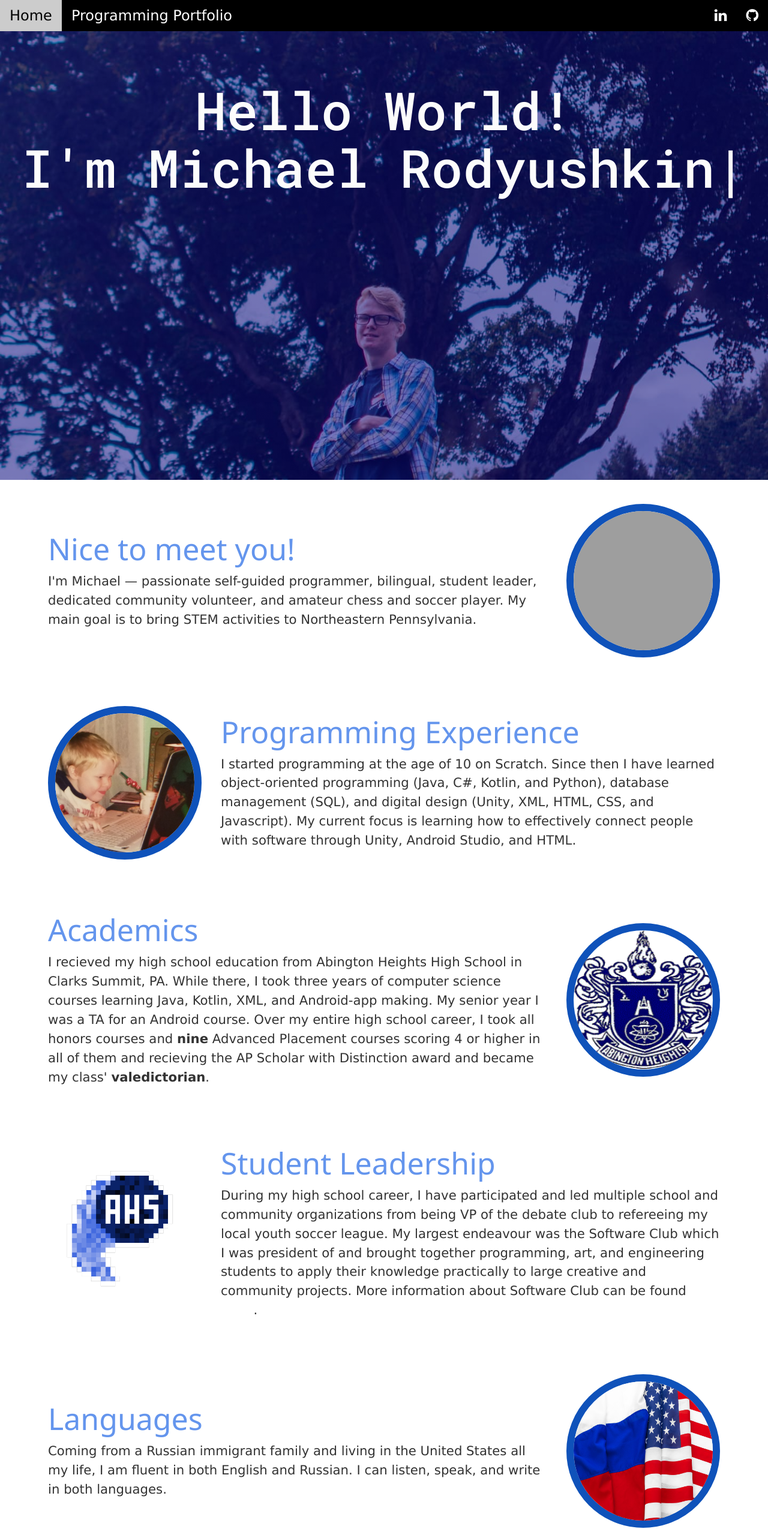
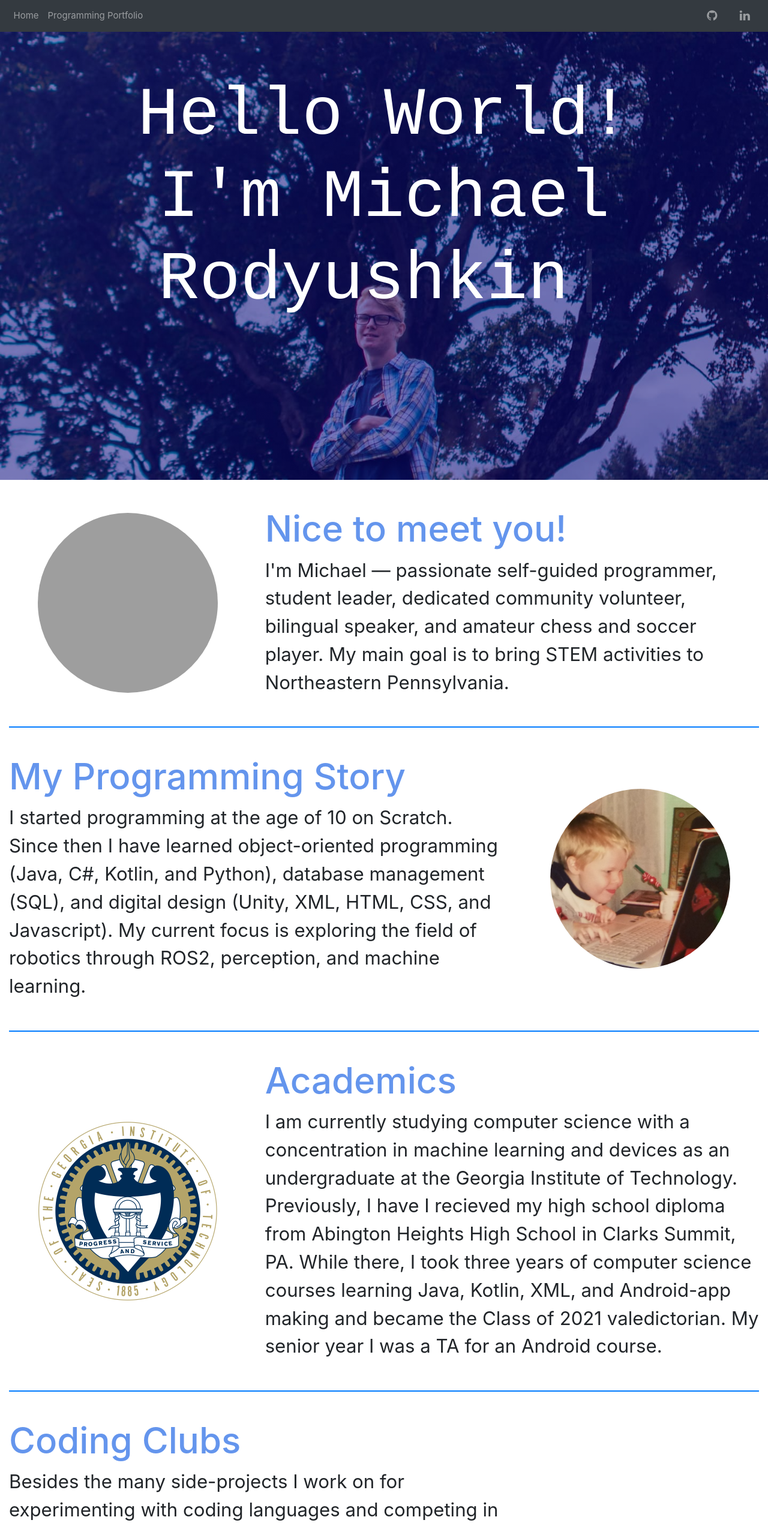
Before and after one commit to PotentialError/PotentialError.github.io, a plain HTML site: page index.html in a window 1280 px wide. Shown: the top 2549 px of the page at 60% size. Drawn offline with nearby package versions, Linux system fonts and the light colour scheme; grey boxes are pictures that could not be loaded.

Commit message:
Rebuilt main page with Bootstrap

```diff
--- a/aboutMeCSS.css
+++ /dev/null
@@ -1,104 +0,0 @@
-main, body, html {
-    height: 100%;
-    margin: 0;
-    font-size: 5px;
-}
-h1 { font-size: 3em !important;}
-h2 { font-size: 2.5em !important; }
-h3 {
-    font-size: 2em !important;
-    color: cornflowerblue;
-}
-h4 { font-size: 1.5em !important; }
-p { font-size: 0.85em !important; }
-#title {
-    position: absolute;
-    color: rgb(252, 252, 252);
-    padding: 5px;
-    top: 15%;
-    font-size: 3.5em !important;
-    /*font-size: calc(100% + 3vw + 3vh);*/
-    /*font-size: 125px;*/
-    font-family: 'Roboto Mono', monospace;
-}
-a, a:visited, a:hover, a:active, a:link {
-    color: white;
-    text-decoration: none;
-}
-.socialMediaIcon {
-    width: 20px;
-    height: 20px;
-    position: relative;
-    margin-top: -8px;
-    filter: invert(66%) sepia(6%) saturate(24%) hue-rotate(340deg) brightness(94%) contrast(92%);
-}
-.fadeIn, .slideFromLeft, .slideFromRight
-{
-    opacity:0;
-}
-.bg {
-    /* The image used */
-    background-image: linear-gradient(rgba(0, 0, 128,0.5), rgba(0, 0, 128,0.5)), url("profile.jpg");
-
-    /* Full height */
-    height: 100%;
-
-    /* Center and scale the image nicely */
-    background-position: center;
-    background-repeat: no-repeat;
-    background-size: cover;
-    position: relative;
-    display: flex;
-    justify-content: center;
-  }
-.imageCenter {
-    align-items: center;
-    display: flex;
-    justify-content: center;
-    border: 0.5em solid rgb(15, 82, 186);
-}
-.aboutMeContentImages {
-    border-radius: 50%;
-    border: 0.5em solid rgb(15, 82, 186);
-    width: 20vw;
-    height: 20vw;
-}
-#softwareClubLogo {
-    width: 20vw;
-    height: 20vw;
-}
-.aboutMeContent {
-    margin-left: 5vw;
-    margin-right: 5vw;
-    margin-top: 5vh;
-    padding-bottom: 5vh;
-}
-/* Extra small devices (phones, 600px and down) */
-@media (max-width: 600px){
-    main, body {font-size:12px;}
-    #title {top: 35%;}
-}
-
-/* Small devices (portrait tablets and large phones, 600px and up) */
-@media (min-width: 600px) {
-    main, body {font-size:15px;}
-    #title {top: 35%;}
-}
-
-/* Medium devices (landscape tablets, 768px and up) */
-@media (min-width: 768px) {
-    main, body {font-size:17px;}
-    #title {top: 15%;}
-}
-
-/* Large devices (laptops/desktops, 992px and up) */
-@media (min-width: 992px) {
-    main, body {font-size:20px;}
-    #title {top: 15%;}
-}
-
-/* Extra large devices (large laptops and desktops, 1200px and up) */
-@media (min-width: 1200px) {
-    main, body {font-size: 25px;}
-    #title {top: 15%;}
-}
--- a/index.html
+++ b/index.html
@@ -1,112 +1,135 @@
 <!DOCTYPE html>
-<html>
+<html lang="en">
     <head>
         <title>Home</title>
+        <meta charset="utf-8">
+        <meta name="viewport" content="width=device-width, initial-scale=1, shrink-to-fit=no">
+        <!-- Logos for NavBar -->
+        <link rel="stylesheet" href="https://cdnjs.cloudflare.com/ajax/libs/font-awesome/4.7.0/css/font-awesome.min.css">
+        <!-- Associated CSS -->
+        <link rel="stylesheet" href="mainPageCSS.css">
+        <!-- W3 CSS Library -->
+        <link rel="stylesheet" href="https://www.w3schools.com/w3css/4/w3.css">
+        <!-- JQuery Import -->
         <script src="https://ajax.googleapis.com/ajax/libs/jquery/3.5.1/jquery.min.js"></script>
+        <!-- Associated Script -->
         <script src="./logic.js"></script>
-        <meta charset="UTF-8">
-        <meta name="viewport" content="width=device-width, initial-scale=1.0">
-        <link rel="stylesheet" href="https://maxcdn.bootstrapcdn.com/bootstrap/3.4.1/css/bootstrap.min.css">
-        <script src="https://ajax.googleapis.com/ajax/libs/jquery/3.5.1/jquery.min.js"></script>
-        <script src="https://maxcdn.bootstrapcdn.com/bootstrap/3.4.1/js/bootstrap.min.js"></script>
-        <link rel="stylesheet" href="aboutMeCSS.css">
-        <link rel="preconnect" href="https://fonts.gstatic.com">
-        <link href="https://fonts.googleapis.com/css2?family=Roboto+Mono:wght@500&display=swap" rel="stylesheet">
-        <link rel="stylesheet" href="https://www.w3schools.com/w3css/4/w3.css">
+        <!-- Script for Typed Style -->
         <script src="typed.js"></script>
-        <link rel="stylesheet" href="https://cdnjs.cloudflare.com/ajax/libs/font-awesome/4.7.0/css/font-awesome.min.css">
+        <!-- Bootstrap Requirements-->
+        <link rel="stylesheet" href="https://stackpath.bootstrapcdn.com/bootstrap/4.1.3/css/bootstrap.min.css" integrity="sha384-MCw98/SFnGE8fJT3GXwEOngsV7Zt27NXFoaoApmYm81iuXoPkFOJwJ8ERdknLPMO" crossorigin="anonymous">
+        <script src="https://code.jquery.com/jquery-3.1.0.js"></script>
+        <script src="https://cdnjs.cloudflare.com/ajax/libs/popper.js/1.12.9/umd/popper.min.js" integrity="sha384-ApNbgh9B+Y1QKtv3Rn7W3mgPxhU9K/ScQsAP7hUibX39j7fakFPskvXusvfa0b4Q" crossorigin="anonymous"></script>
+        <script src="https://maxcdn.bootstrapcdn.com/bootstrap/4.0.0/js/bootstrap.min.js" integrity="sha384-JZR6Spejh4U02d8jOt6vLEHfe/JQGiRRSQQxSfFWpi1MquVdAyjUar5+76PVCmYl" crossorigin="anonymous"></script>
     </head>
+    <!-- NavBar -->
+    <header>
+        <nav class="navbar navbar-expand-md bg-dark navbar-dark fixed-top">
+
+            <!-- Toggler/collapsibe Button -->
+            <button class="navbar-toggler" type="button" data-toggle="collapse" data-target="#collapsibleNavbar">
+              <span class="navbar-toggler-icon"></span>
+            </button>
+
+            <!-- Navbar links -->
+            <div class="collapse navbar-collapse" id="collapsibleNavbar">
+                <ul class="navbar-nav mr-auto mt-2 mt-lg-0">
+                    <a class="nav-link" href="#">Home</a>
+                    <a class="nav-link" href="./programming.html">Programming Portfolio</a>
+                </ul>
+                <ul class="navbar-nav my-2 my-lg-0">
+                    <div class="row">
+                        <a class="nav-link mr-4 ml-3" href="https://github.com/PotentialError" target="_blank"><i class="fa fa-github fa-lg" aria-hidden="true"></i></a>
+                        <a class="nav-link mr-4" href="https://www.linkedin.com/in/michael-rodyushkin/" target="_blank"><i class="fa fa-linkedin fa-lg" aria-hidden="true"></i></i></a>
+                    </div>
+                </ul>
+            </div>
+          </nav>
+    </header>
+
     <body>
-        <header>
-          <nav class="w3-top">
-            <div class="w3-bar w3-black w3-xlarge">
-              <a href="./index.html" class="w3-bar-item w3-button">Home</a>
-              <a href="./programming.html" class="w3-bar-item w3-button">Programming Portfolio</a>
-              <div>
-                <a href="https://github.com/PotentialError" class="w3-bar-item w3-button w3-right" target="_blank"><i class="fa fa-github" aria-hidden="true"></i></a>
-                <a href="https://www.linkedin.com/in/michael-rodyushkin/" class="w3-bar-item w3-button w3-right" target="_blank"><i class="fa fa-linkedin" aria-hidden="true"></i></i></a>
+        <!-- Title Jumbotron -->
+        <div class="jumbotron text-center rounded-0 titleBackground" style="height:100vh;">
+            <h1 class="text-white my-auto" id="title" ><span id="openingText"></span></h1>
+        </div>
+
+        <!-- About Me Section -->
+
+        <div class="container-fluid" style="margin-top: 30px;">
+            <!-- Intro Section -->
+            <div class="row flex-nowrap mt-5 mb-5">
+                <div class="col-sm-4 my-auto">
+                    <img class = "slideFromLeft rounded-circle aboutMe mx-auto d-block" src="profile2.jpg">
+                </div>
+                <div class="col-sm-8 my-auto">
+                    <h2 class="fadeIn">Nice to meet you!</h1>
+                    <h3 class="slideFromRight"><small>I'm Michael — passionate self-guided programmer, student leader,
+                        dedicated community volunteer, bilingual speaker, and amateur chess and soccer player. My main goal is to bring STEM activities
+                        to Northeastern Pennsylvania.</small></h3>
                 </div>
             </div>
-          </nav>
-            <!--<nav class="navbar navbar-inverse navbar-fixed-top">
-                <div class="container-fluid">
-                  <div class="navbar-header">
-                    <a class="navbar-brand">Michael Rodyushkin</a>
+            <hr class = "border border-primary">
+
+            <!-- My Programming Story -->
+            <div class="row flex-nowrap mt-5 mb-5">
+                <div class="col-sm-8 my-auto">
+                    <h2 class="fadeIn">My Programming Story</h1>
+                    <h3 class="slideFromLeft"><small>I started programming at the age of 10 on Scratch. Since then I have learned object-oriented
+                        programming (Java, C#, Kotlin, and Python), database management (SQL), and digital design (Unity, XML, HTML, CSS, and Javascript).
+                        My current focus is exploring the field of robotics through ROS2, perception, and machine learning.</small></h3>
                 </div>
-                  <ul class="nav navbar-nav">
-                    <li class="active"><a href="./index.html">Home</a></li>
-                    <li><a href="./programming.html">Programming Experience</a></li>
-                  </ul>
-                  <ul class="nav navbar-nav navbar-right">
-                    <li><a href="#"></a></li>
-                  </ul>
-                </div>
-              </nav> -->
-        </header>
-        <main>
-            <div class="bg" style="text-align: center;">
-                <h1 id="title"><span id="openingText"></span></h1>
-            </div>
-            <div class="aboutMeContent">
-              <div class="w3-container w3-cell w3-cell-middle">
-                <h3 class = "fadeIn">Nice to meet you!</h3>
-                <p class="slideFromLeft">I'm Michael — passionate self-guided programmer, bilingual, student leader,
-                  dedicated community volunteer, and amateur chess and soccer player. My main goal is to bring STEM activities
-                  to Northeastern Pennsylvania.</p>
-              </div>
-              <div class="w3-container w3-cell w3-cell-middle">
-                <img class="slideFromRight aboutMeContentImages" src="profile2.jpg">
+                <div class="col-sm-4 my-auto">
+                    <img class="rounded-circle aboutMe mx-auto d-block slideFromRight" src="michaelCoding.jpg">
                 </div>
             </div>
-            <div class="aboutMeContent">
-              <div class="w3-container w3-cell w3-cell-middle">
-                <img class="slideFromLeft aboutMeContentImages" src="michaelCoding.jpg">
+            <hr class = "border border-primary">
+
+            <!-- Academics Section -->
+            <div class="row flex-nowrap mt-5 mb-5">
+                <div class="col-sm-4 my-auto">
+                    <img class = "slideFromLeft rounded-circle aboutMe mx-auto d-block" src="GTLogo.png">
                 </div>
-              <div class="w3-container w3-cell w3-cell-middle">
-                <h3 class = "fadeIn">Programming Experience</h3>
-                <p class="slideFromRight">I started programming at the age of 10 on Scratch. Since then I have learned object-oriented
-                  programming (Java, C#, Kotlin, and Python), database management (SQL), and digital design (Unity, XML, HTML, CSS, and Javascript).
-                  My current focus is learning how to effectively connect people with software through Unity, Android Studio, and HTML.
-                </p>
+                <div class="col-sm-8 my-auto">
+                    <h2 class="fadeIn">Academics</h1>
+                    <h3 class="slideFromRight"><small> I am currently studying computer science with a concentration in machine learning and devices
+                        as an undergraduate at the Georgia Institute of Technology. Previously, I have I recieved my high school diploma from
+                        Abington Heights High School in Clarks Summit, PA. While there, I took three years of computer science courses learning
+                        Java, Kotlin, XML, and Android-app making and became the Class of 2021 valedictorian. My senior year I was a TA for
+                        an Android course.</small></h3>
                 </div>
             </div>
-            <div class="aboutMeContent">
-              <div class="w3-container w3-cell w3-cell-middle">
-                <h3 class = "fadeIn">Academics</h3>
-                <p class="slideFromRight">I recieved my high school education from Abington Heights High School in Clarks Summit, PA. While there,
-                   I took three years of computer science courses learning Java, Kotlin, XML, and Android-app making. My senior year I was a TA for
-                   an Android course. Over my entire high school career, I took all honors courses and <b>nine</b> Advanced Placement courses scoring 4 or
-                   higher in all of them and recieving the AP Scholar with Distinction award and became my class' <b>valedictorian</b>.</p>
+            <hr class = "border border-primary">
+
+            <!-- Coding Clubs -->
+            <div class="row flex-nowrap mt-5 mb-5">
+                <div class="col-sm-8 my-auto">
+                    <h2 class="fadeIn">Coding Clubs</h1>
+                    <h3 class="slideFromLeft"><small> Besides the many side-projects I work on for experimenting with coding languages and competing in
+                        competitions found in my <a href="./programming.html" target="_blank"> Programming Portfolio</a>, I am a member and/or leader of
+                        many coding-based organizations. At Georgia Tech, I am a current software member of the <a href="https://robojackets.org/" target="_blank"> RoboJackets</a>,
+                        <a href="https://marinerobotics.gtorg.gatech.edu/" target="_blank">Marine Robotics</a>, and <a href="https://vgdev.gtorg.gatech.edu/" target="_blank">VGDev</a> clubs.
+                        During my high school career, I was president and co-founder of one of the largest clubs in the school,
+                        <a href="https://sites.google.com/view/ah-software/home?authuser=0" target="_blank">Software Club</a>, which brought
+                        together programming, art, and engineering students to apply their knowledge practically to large creative and community
+                        computer science projects.</small></h3>
                 </div>
-              <div class="w3-container w3-cell w3-cell-middle">
-                <img class="slideFromLeft aboutMeContentImages" src="AbingtonLogo.png">
+                <div class="col-sm-4 my-auto">
+                    <img class="rounded-circle aboutMe mx-auto d-block slideFromRight" src="softwareClubLogoGif.gif">
                 </div>
             </div>
-            <div class="aboutMeContent">
-              <div class="w3-container w3-cell w3-cell-middle">
-                <img id= "softwareClubLogo" src="softwareClubLogoGif.gif">
+            <hr class = "border border-primary">
+
+            <!-- Languages -->
+            <div class="row flex-nowrap mt-5 mb-5">
+                <div class="col-sm-4 my-auto">
+                    <img class = "slideFromLeft rounded-circle aboutMe mx-auto d-block" src="AmericanRussianFlag.jpg">
                 </div>
-              <div class="w3-container w3-cell w3-cell-middle">
-                <h3 class = "fadeIn">Student Leadership</h3>
-                <p class="slideFromRight">During my high school career, I have participated and led multiple school and community
-                  organizations from being VP of the debate club to refereeing my local youth soccer league.
-                  My largest endeavour was the Software Club which I was president of and brought together programming, art,
-                  and engineering students to apply their knowledge practically to large creative and community projects.
-                  More information about Software Club can be found <b><a href="https://sites.google.com/view/ah-software/home?authuser=0" target="_blank">
-                  here</a></b>.</p>
+                <div class="col-sm-8 my-auto">
+                    <h2 class="fadeIn">Languages</h1>
+                    <h3 class="slideFromRight"><small> Coming from a Russian immigrant family and living in the United States all my life, I am fluent in both English and Russian.
+                        I can listen, speak, and write in both languages.</small></h3>
                 </div>
             </div>
-            <div class="aboutMeContent">
-              <div class="w3-container w3-cell w3-cell-middle">
-                <h3 class = "fadeIn">Languages</h3>
-                <p class="slideFromLeft">Coming from a Russian immigrant family and living in the United States all my life, I am fluent in both English and Russian.
-                  I can listen, speak, and write in both languages.</p>
         </div>
-              <div class="w3-container w3-cell w3-cell-middle">
-                <img class="slideFromRight aboutMeContentImages" src="AmericanRussianFlag.jpg">
-              </div>
-            </div>
-        </main>
-
     </body>
 </html>
--- a/logic.js
+++ b/logic.js
@@ -35,10 +35,10 @@ $(window).on("scroll", function(){
       $(this).css("opacity", "1");
     }
   });
-  if(($(window).scrollTop() + $(window).height()) > ($("#softwareClubLogo").offset().top + $("#softwareClubLogo").height()/2) && !softwareClubLogoDone) {
-    softwareClubLogoDone = true;
-    setTimeout(changeSoftwareClubLogo, 1000);
-  }
+  // if(($(window).scrollTop() + $(window).height()) > ($("#softwareClubLogo").offset().top + $("#softwareClubLogo").height()/2) && !softwareClubLogoDone) {
+    //softwareClubLogoDone = true;
+    //setTimeout(changeSoftwareClubLogo, 1000);
+  //}
 });
 });
 function changeSoftwareClubLogo() {
--- /dev/null
+++ b/mainPageCSS.css
@@ -0,0 +1,86 @@
+img.aboutMe {
+    object-fit: cover;
+}
+h1 {
+    font-size: 4em;
+}
+h2 {
+    font-size: 2em !important;
+    color: cornflowerblue !important;
+}
+h3 {
+    font-size: 1.3em !important;
+}
+.titleBackground {
+    /* The image used */
+    background-image: linear-gradient(rgba(0, 0, 128,0.5), rgba(0, 0, 128,0.5)), url("profile.jpg");
+
+    /* Full height */
+    height: 100%;
+
+    /* Center and scale the image nicely */
+    background-position: center;
+    background-repeat: no-repeat;
+    background-size: cover;
+    position: relative;
+    display: flex;
+    justify-content: center;
+}
+.fadeIn, .slideFromLeft, .slideFromRight
+{
+    opacity:0;
+}
+#title {
+    position: absolute;
+    color: rgb(252, 252, 252);
+    padding: 5px;
+    top: 15%;
+    font-size: 3.8em !important;
+    /*font-size: calc(100% + 3vw + 3vh);*/
+    /*font-size: 125px;*/
+    font-family: 'Roboto Mono', monospace;
+}
+/* Extra small devices (phones, 600px and down) */
+@media (max-width: 600px){
+    div.container-fluid, .jumbotron {font-size: 12px;}
+    img.aboutMe, img.image-blurred-edge {
+        height: 150px;
+        width: 150px;
+    }
+}
+
+/* Small devices (portrait tablets and large phones, 600px and up) */
+@media (min-width: 600px) {
+    div.container-fluid, .jumbotron {font-size: 15px;}
+    img.aboutMe {
+        height: 150px;
+        width: 150px;
+    }
+}
+
+/* Medium devices (landscape tablets, 768px and up) */
+@media (min-width: 768px) {
+    div.container-fluid, .jumbotron {font-size: 20px;}
+    img.aboutMe {
+        height: 200px;
+        width: 200px;
+    }
+}
+
+/* Large devices (laptops/desktops, 992px and up) */
+@media (min-width: 992px) {
+    div.container-fluid, .jumbotron {font-size: 25px;}
+    img.aboutMe {
+        height: 250px;
+        width: 250px;
+    }
+}
+
+/* Extra large devices (large laptops and desktops, 1200px and up) */
+@media (min-width: 1200px) {
+    div.container-fluid, .jumbotron {font-size: 30px;}
+    img.aboutMe {
+        height: 300px;
+        width: 300px;
+    }
+}
```
Also changed, not shown: GTLogo.png (added). Lines whose indentation alone changed are shown as unchanged.
